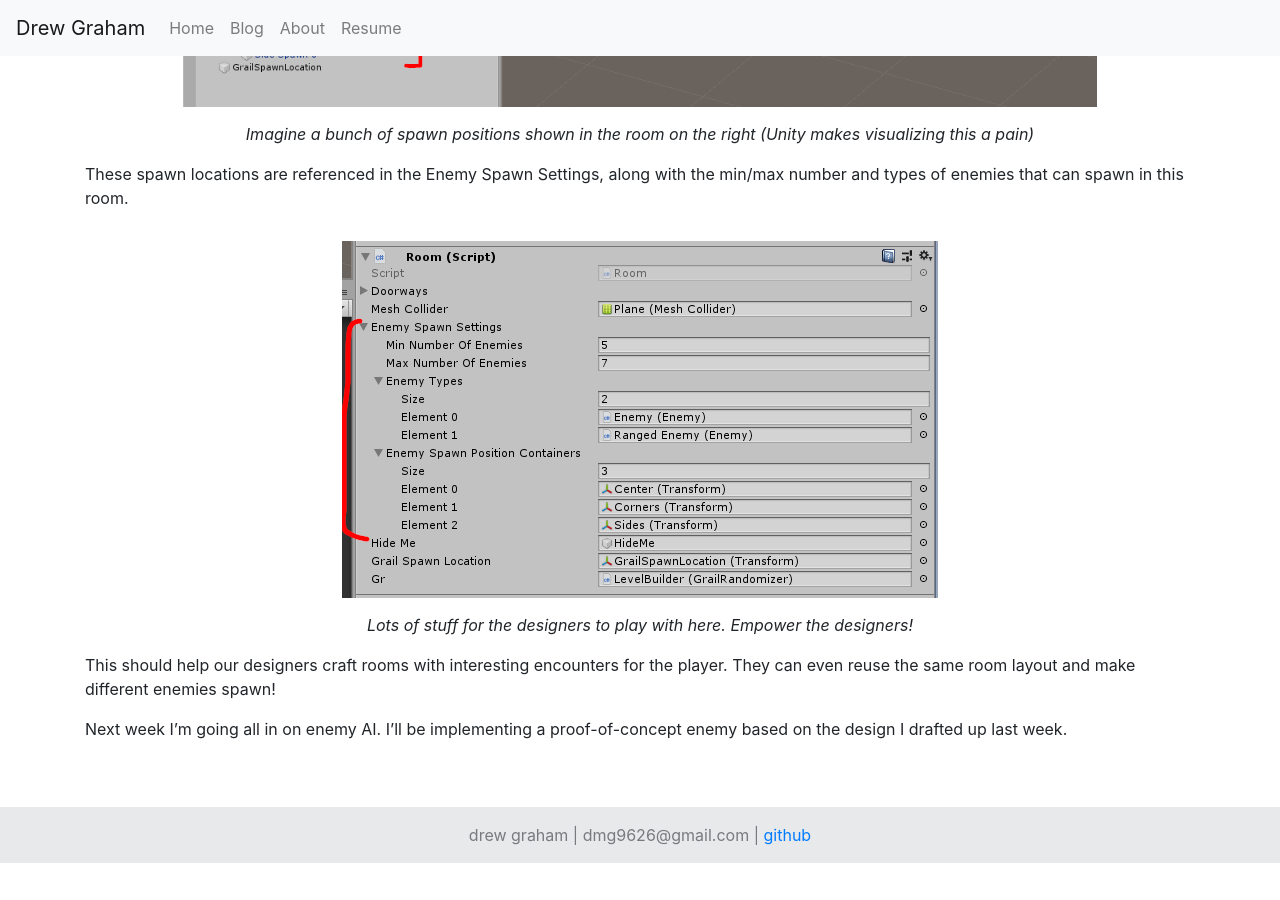
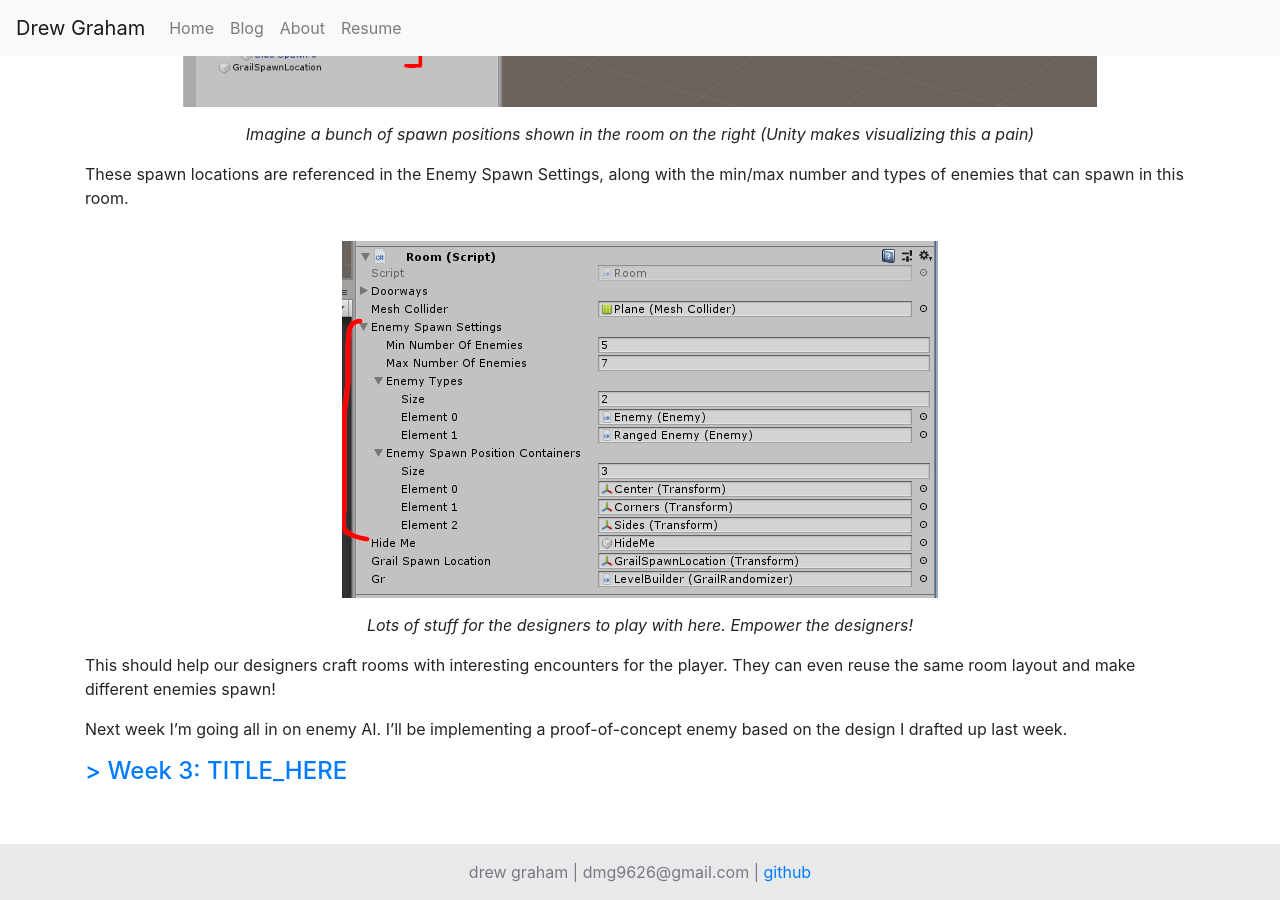
Before and after one commit to dmg9626/dmg9626.github.io, a Jekyll site: the page built from blog/holy-tester/log-2.md, in a window 1280 px wide and 900 px high, scrolled down 869 px. Built offline with Jekyll 4.4.1, drawn with Linux system fonts in a browser that asks for light colours; nearby versions of some CDN libraries; library files that are not in the unit come from our copies; before the commit the page ends 1732 px from its top, so only the background shows below that.

Commit message:
each dev log now links to the next one in order

```diff
--- a/blog/holy-tester/log-2.md
+++ b/blog/holy-tester/log-2.md
@@ -43,3 +43,5 @@ These spawn locations are referenced in the Enemy Spawn Settings, along with the
 This should help our designers craft rooms with interesting encounters for the player. They can even reuse the same room layout and make different enemies spawn!
 
 Next week I'm going all in on enemy AI. I'll be implementing a proof-of-concept enemy based on the design I drafted up last week.
+
+#### [> Week 3: TITLE_HERE](/blog/holy-tester/log-3)
```
Also changed, not shown: blog/holy-tester/log-1.md (+2 -0 lines).
